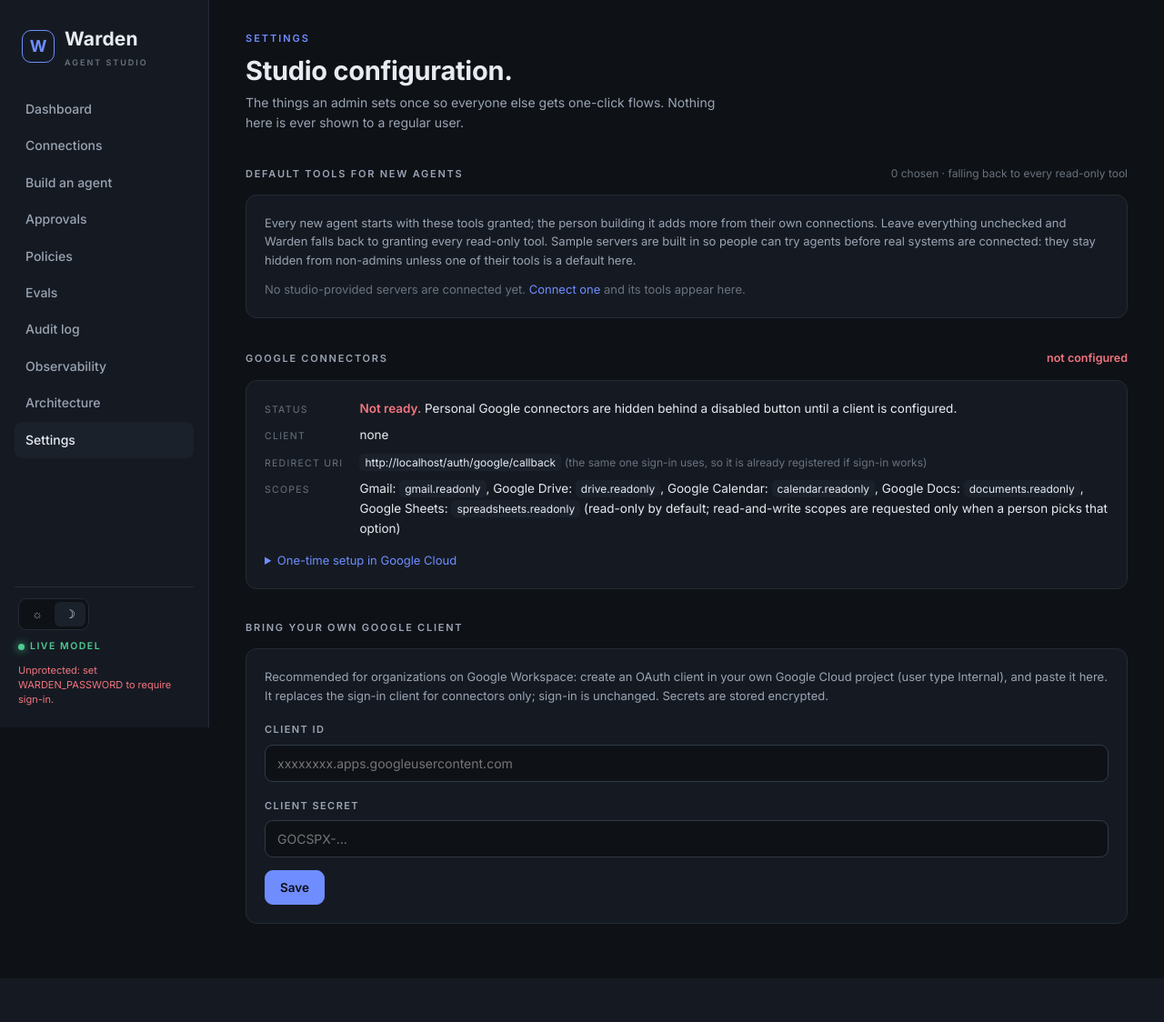
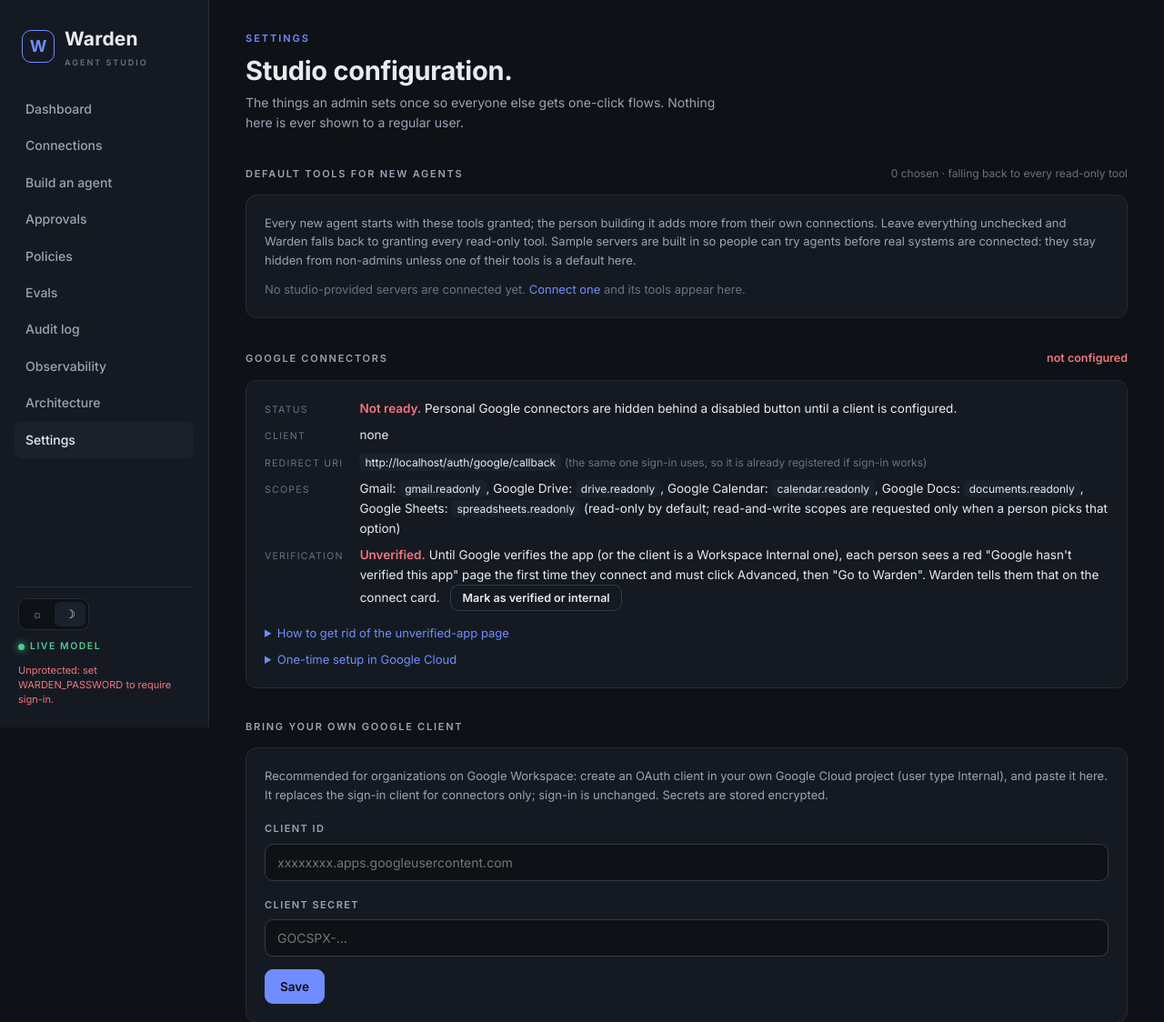
Before and after one commit to francis4531/warden, a Flask app: page /settings in a window 1280 px wide. Shown: the top 1124 px of the page at 91% size. Before the commit the page ends 1016 px from the top, so only its background shows below. Run offline with Flask 3, Linux system fonts and the light colour scheme; data that the repository does not hold is empty.

Commit message:
Warden deploy 2026-09-05 23:33 (from warden_v0_9_1_20260906-0620.tar.gz)

```diff
--- a/app.py
+++ b/app.py
@@ -18,7 +18,7 @@ import icons
 import evals
 import oauth
 
-WARDEN_VERSION = "0.9"
+WARDEN_VERSION = "0.9.1"
 
 def _build_info():
     """Increment a build number on each new deploy. Identity comes from RENDER_GIT_COMMIT
@@ -87,6 +87,11 @@ def _google_client():
     cid = store.get_setting("google_client_id") or GOOGLE_CLIENT_ID
     sec = store.get_setting("google_client_secret") or GOOGLE_CLIENT_SECRET
     return cid, sec
+
+def _google_verified():
+    """An admin marks the Google app verified (or Workspace Internal) once Google stops
+    showing the unverified-app page; until then the connect card warns people about it."""
+    return store.get_setting("google_verified") == "1"
 
 def _google_connectors_on():
     cid, sec = _google_client()
@@ -379,7 +384,7 @@ def home():
             personal.append({"entry": e, "connected": k in raw and raw[k]["status"] == "connected"})
     return render_template("dashboard.html", agents=store.list_agents(_scope()), runs=store.list_runs(12, _scope()),
                            pending=_with_team_context(store.pending_approvals(_scope())), servers=[s for s in servers if _visible(s)],
-                           tool_count=len(connected_tools()), personal=personal, google_on=_google_connectors_on())
+                           tool_count=len(connected_tools()), personal=personal, google_on=_google_connectors_on(), google_verified=_google_verified())
 
 def _my_key(entry):
     """The connection row a catalog entry maps to for the signed-in person."""
@@ -408,7 +413,7 @@ def connections():
                            default_servers=default_servers,
                            mlabel=cat.MAINTAINER_LABEL, slabel=cat.STATUS_LABEL,
                            tools=connected_tools(), discover=discover, discover_q=dq,
-                           requests=_requests_for_me(), oauth_status=oauth_status, google_on=_google_connectors_on(),
+                           requests=_requests_for_me(), oauth_status=oauth_status, google_on=_google_connectors_on(), google_verified=_google_verified(),
                            google_redirect=_oauth_redirect("google"),
                            oauth_error=request.args.get("oauth_error", ""), just_connected=request.args.get("connected", ""),
                            grant_to=request.args.get("grant_to", ""), resume=request.args.get("resume", ""),
@@ -1139,7 +1144,7 @@ def settings():
             continue
         g = provided.setdefault(t["server_id"], {"name": t["server_name"], "sample": _is_sample(t.get("catalog_id")), "tools": []})
         g["tools"].append(t)
-    return render_template("settings.html", google_configured=bool(gcid and gsec), byo=byo,
+    return render_template("settings.html", google_configured=bool(gcid and gsec), byo=byo, google_verified=_google_verified(),
                            provided=provided, defaults=set(default_tools()),
                            client_id_hint=(gcid[:14] + "…" + gcid[-18:]) if gcid and len(gcid) > 34 else (gcid or ""),
                            redirect_uri=_oauth_redirect("google"), signin_redirect=_redirect_uri(),
@@ -1150,6 +1155,9 @@ def settings():
 @app.route("/settings", methods=["POST"])
 def save_settings():
     f = request.form
+    if f.get("section") == "verified":
+        store.set_setting("google_verified", "1" if f.get("google_verified") == "1" else None)
+        return redirect(url_for("settings", saved="verified"))
     if f.get("section") == "defaults":
         ok = {t["key"] for t in connected_tools() if not t.get("owner")}
         store.set_setting("default_tools", _json.dumps([k for k in f.getlist("default_tools") if k in ok]))
--- a/templates/_conncard.html
+++ b/templates/_conncard.html
@@ -29,7 +29,7 @@
           </div>
           <button class="btn brass sm" type="submit" {{ 'disabled' if not google_on }}><svg width="14" height="14" viewBox="0 0 48 48" style="margin-right:2px"><path fill="#fff" d="M44.5 20H24v8.5h11.8C34.7 33.9 30.1 37 24 37c-7.2 0-13-5.8-13-13s5.8-13 13-13c3.1 0 5.9 1.1 8.1 2.9l6.4-6.4C34.6 4.1 29.6 2 24 2 11.8 2 2 11.8 2 24s9.8 22 22 22c11 0 21-8 21-22 0-1.3-.2-2.7-.5-4z"/></svg>Connect your Google account</button>
         </form>
-        <div class="hint" style="flex-basis:100%">Personal: only your agents can use it, and you can disconnect any time.{% if not google_on %} {% if is_admin %}Not available yet: set up the Google client under <a href="{{ url_for('settings') }}">Settings</a>.{% else %}Not available yet: ask your admin to set up the Google client.{% endif %}{% endif %}</div>
+        <div class="hint" style="flex-basis:100%">Personal: only your agents can use it, and you can disconnect any time.{% if google_on and not google_verified %} Google may show a red "Google hasn't verified this app" page the first time: click <b>Advanced</b>, then <b>Go to Warden</b>, and the normal consent page follows.{% endif %}{% if not google_on %} {% if is_admin %}Not available yet: set up the Google client under <a href="{{ url_for('settings') }}">Settings</a>.{% else %}Not available yet: ask your admin to set up the Google client.{% endif %}{% endif %}</div>
       {% elif not is_admin %}
         <span class="hint" style="margin-left:auto">Shared system: your admin connects it once for everyone.</span>
       {% elif e.provider=='mcp' %}
--- a/templates/settings.html
+++ b/templates/settings.html
@@ -29,6 +29,7 @@
 </div>
 
 {% if saved == 'defaults' %}<div class="card" style="margin-bottom:14px;border-color:color-mix(in srgb,var(--low) 45%,var(--line));font-size:13.5px"><b>Saved.</b> New agents start with {{ defaults|length }} default tool{{ '' if defaults|length==1 else 's' }}; people can add more from their own connections.</div>
+{% elif saved == 'verified' %}<div class="card" style="margin-bottom:14px;border-color:color-mix(in srgb,var(--low) 45%,var(--line));font-size:13.5px"><b>Saved.</b> The connect card {{ 'no longer warns' if google_verified else 'now warns' }} people about the unverified-app page.</div>
 {% elif saved %}<div class="card" style="margin-bottom:14px;border-color:color-mix(in srgb,var(--low) 45%,var(--line));font-size:13.5px"><b>Saved.</b> Connect with Google now uses this client.</div>{% endif %}
 
 <div class="section-h" id="defaults"><span class="lbl">Default tools for new agents</span><span style="font-size:12px;color:var(--dim)">{{ defaults|length }} chosen{% if not defaults %} &middot; falling back to every read-only tool{% endif %}</span></div>
@@ -75,7 +76,19 @@
     <span class="k">redirect URI</span><span><code>{{ redirect_uri }}</code> <span style="color:var(--dim);font-size:12px">(the same one sign-in uses, so it is already registered if sign-in works)</span></span>
     <span class="k">scopes</span><span>{% for e in personal if e.scopes %}{{ e.name.split(' (')[0] }}: <code>{{ e.scopes.read[0].split('/')[-1] }}</code>{{ ', ' if not loop.last }}{% endfor %} (read-only by default; read-and-write scopes are requested only when a person picks that option)</span>
   </div>
-  <details style="margin-top:14px"><summary style="cursor:pointer;color:var(--brass);font-size:13px">One-time setup in Google Cloud</summary>
+  <div class="st" style="margin-top:8px">
+    <span class="k">verification</span><span>{% if google_verified %}<span class="ok">Verified or internal.</span> People go straight to Google's consent page.{% else %}<span class="bad">Unverified.</span> Until Google verifies the app (or the client is a Workspace Internal one), each person sees a red "Google hasn't verified this app" page the first time they connect and must click Advanced, then "Go to Warden". Warden tells them that on the connect card.{% endif %}
+      <form method="post" action="{{ url_for('save_settings') }}" style="display:inline;margin-left:8px"><input type="hidden" name="section" value="verified"><input type="hidden" name="google_verified" value="{{ '0' if google_verified else '1' }}"><button class="btn ghost sm" type="submit">{{ 'Mark as unverified' if google_verified else 'Mark as verified or internal' }}</button></form></span>
+  </div>
+  <details style="margin-top:14px"><summary style="cursor:pointer;color:var(--brass);font-size:13px">How to get rid of the unverified-app page</summary>
+    <ol class="steps" style="margin-top:10px">
+      <li><b>Workspace organizations (recommended):</b> in <a href="https://console.cloud.google.com/auth/overview" target="_blank" rel="noopener">Google Auth Platform</a>, Audience, set the app to <b>Internal</b>. No verification, no warning, for everyone in the domain. Requires the project to live in the organization's Workspace account.</li>
+      <li><b>Pilot with named people:</b> set Audience to <b>Testing</b> and add each person under Test users (up to 100). They see a one-line notice instead of the red page.</li>
+      <li><b>Public verification:</b> in Google Auth Platform, <a href="https://console.cloud.google.com/auth/verification" target="_blank" rel="noopener">Verification Center</a>, add branding (name, logo, home page, privacy policy, terms), then Submit for verification. Gmail and Drive scopes are restricted: Google also requires a CASA security assessment by an approved assessor before it clears them. Budget weeks, not days.</li>
+      <li>When any of those is in place, click "Mark as verified or internal" above so the connect card stops warning people.</li>
+    </ol>
+  </details>
+  <details style="margin-top:8px"><summary style="cursor:pointer;color:var(--brass);font-size:13px">One-time setup in Google Cloud</summary>
     <ol class="steps" style="margin-top:10px">
       <li>Nothing to add under Credentials: connectors reuse the sign-in redirect URI, which is already registered. (If you bring your own client below, register <code>{{ redirect_uri }}</code> on it.)</li>
       <li>Enable the APIs you will use: <a href="https://console.cloud.google.com/apis/library/gmail.googleapis.com" target="_blank" rel="noopener">Gmail</a>, Drive, Calendar, Docs, Sheets.</li>
```
